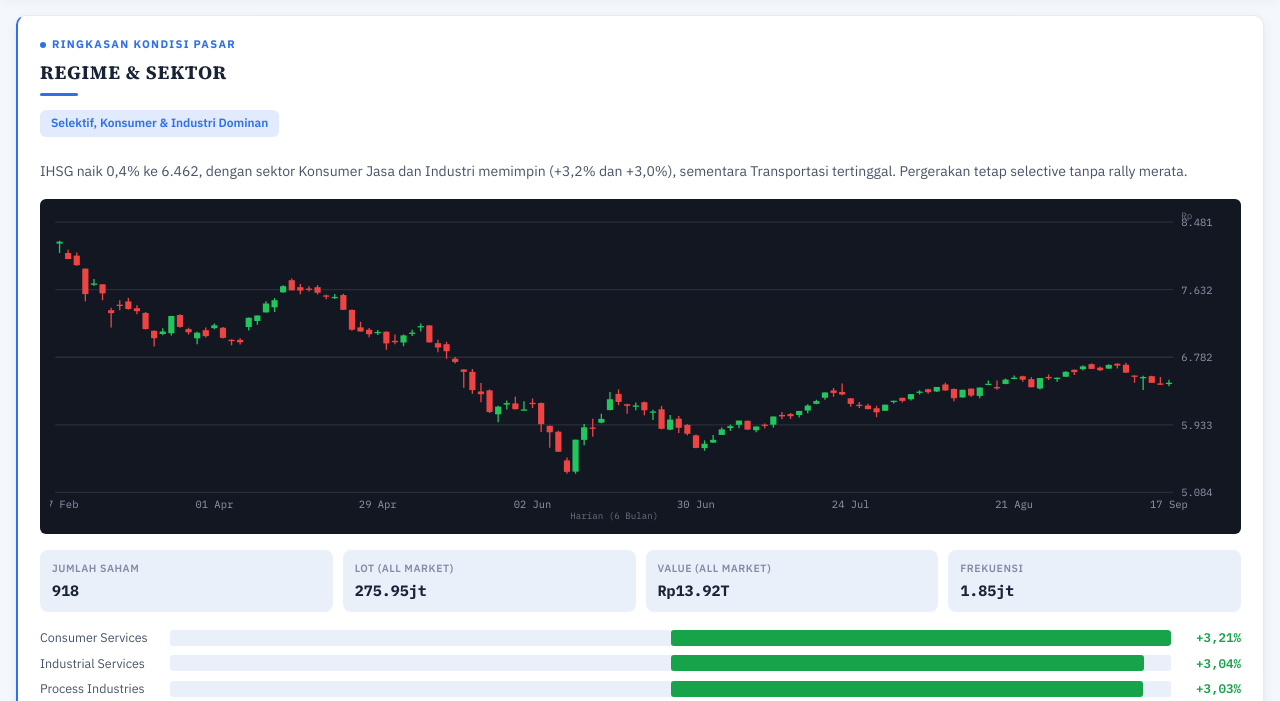
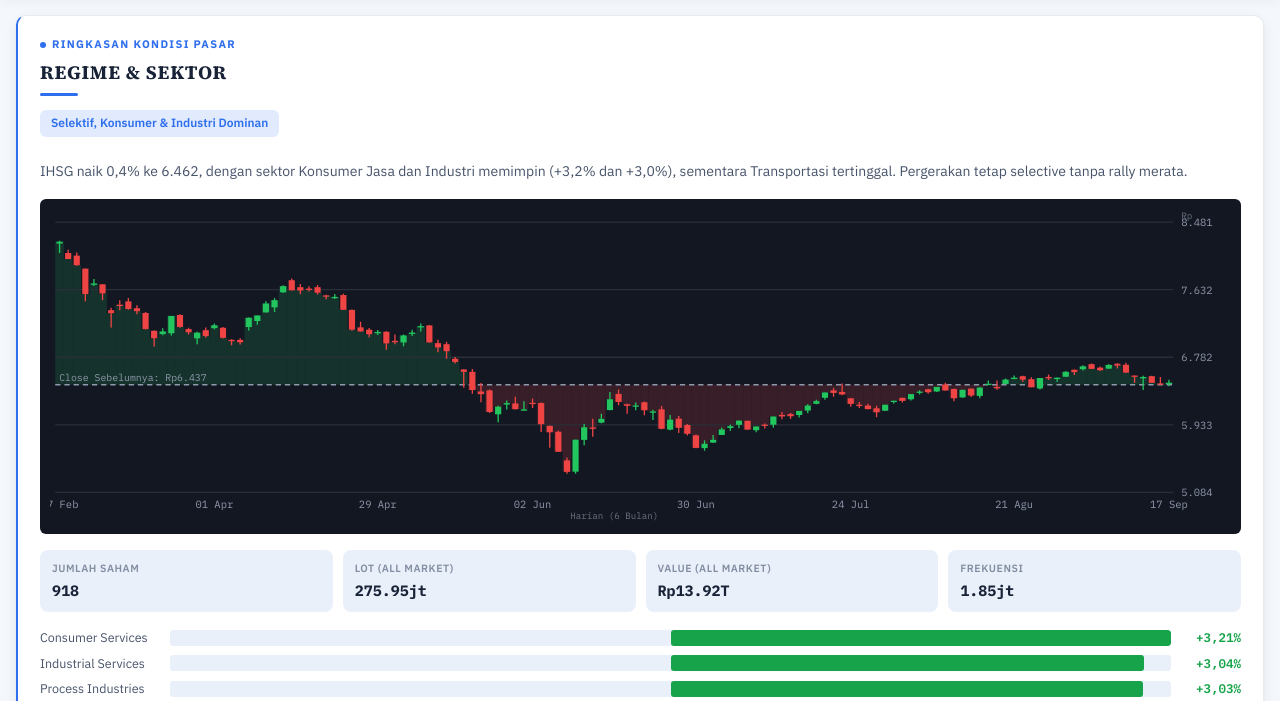
Before and after one commit to fakihatuabdi/IDX-i-Screener, a website: page docs/index.html in a window 1280 px wide. Shown: the part 92-793 px from the top of the page. Drawn offline with Linux system fonts and the light colour scheme.

Commit message:
﻿Grafik IHSG: tambah garis baseline dari close hari sebelumnya + area merah/hijau
docs/index.html (renderCandles): parameter baru opsional `baseline` - saat diisi, gambar garis putus-putus horizontal di harga close sesi sebelumnya (real, dari ihsg.prev_close) plus area tipis per hari antara harga close hari itu dan baseline tsb - hijau kalau close hari itu di atas baseline, merah kalau di bawah. Dipasang khusus di grafik IHSG (renderSummary), bukan di kartu saham individual (overlay lain tidak berubah).

```diff
--- a/docs/index.html
+++ b/docs/index.html
@@ -365,7 +365,7 @@ footer .mono{font-size:11px;}
   // tiap hari): black background, green/red candles, gridlines with price labels on the
   // Y-axis and date labels on the X-axis. Volume bars are colored by that day's direction
   // too, but in a different hue family (cyan/amber) so they're never confused with candles.
-  function renderCandles(candles,w,h,overlays,caption){
+  function renderCandles(candles,w,h,overlays,caption,baseline){
     if(!candles||!candles.length) return "";
     caption=caption||"Harian";
     w=w||320; h=h||230; overlays=(overlays||[]).filter(function(o){return o.series&&o.series.length;});
@@ -377,6 +377,7 @@ footer .mono{font-size:11px;}
     var n=candles.length, slot=(w-mLeft-mRight)/n, bodyW=Math.max(2,slot*0.72);
     var overlayVals=[]; overlays.forEach(function(o){ o.series.forEach(function(v){ if(v!=null) overlayVals.push(v); }); });
     var priceVals=candles.map(function(c){return c.l;}).concat(candles.map(function(c){return c.h;})).concat(overlayVals);
+    if (baseline!=null) priceVals.push(baseline);
     var lo=Math.min.apply(null,priceVals), hi=Math.max.apply(null,priceVals);
     var range=(hi-lo)||1, pad=range*0.08; lo-=pad; hi+=pad; range=hi-lo;
     function y(v){ return mTop+priceH*(1-(v-lo)/range); }
@@ -446,9 +447,26 @@ footer .mono{font-size:11px;}
       return paths+label;
     }).join("");
 
+    // Baseline area (IHSG chart only, via the optional `baseline` arg - the previous trading
+    // day's real close): a light red/green fill per day between that day's close and the
+    // baseline, so it's visible at a glance whether each day sits above (green, gained vs the
+    // reference close) or below (red, lost vs it) - not the same thing as a candle's own
+    // body color, which reflects that day's OWN open-to-close direction instead.
+    var baselineArea="";
+    if (baseline!=null){
+      var by=y(baseline);
+      baselineArea=candles.map(function(c,i){
+        var xx=x(i), cy=y(c.c), up=c.c>=baseline;
+        var top=Math.min(cy,by), areaH=Math.max(0.5,Math.abs(cy-by));
+        return '<rect x="'+(xx-slot/2)+'" y="'+top+'" width="'+slot+'" height="'+areaH+'" fill="'+(up?"#22c55e":"#ef4444")+'" opacity="0.16"/>';
+      }).join("");
+      baselineArea+='<line x1="'+mLeft+'" y1="'+by+'" x2="'+(w-mRight)+'" y2="'+by+'" stroke="#9199ad" stroke-width="1" stroke-dasharray="4,3"/>'
+        + '<text x="'+(mLeft+3)+'" y="'+(by-3)+'" fill="#9199ad" font-size="7.5" font-family="IBM Plex Mono, monospace">Close Sebelumnya: Rp'+esc(fmtAxisPrice(baseline))+'</text>';
+    }
+
     return '<div class="mini-chart-wrap"><svg viewBox="0 0 '+w+' '+h+'" preserveAspectRatio="none">'
       + '<rect x="0" y="0" width="'+w+'" height="'+h+'" fill="#131722"/>'
-      + grid + bars + volBars + overlayLines + yLabels + xLabels + xCaption
+      + baselineArea + grid + bars + volBars + overlayLines + yLabels + xLabels + xCaption
       + '</svg></div>';
   }
 
@@ -493,7 +511,7 @@ footer .mono{font-size:11px;}
   function renderSummary(d){
     document.getElementById("regimeBadge").textContent=d.market_summary.regime;
     document.getElementById("marketSummaryText").textContent=d.market_summary.summary;
-    document.getElementById("ihsgChartWrap").innerHTML=renderCandles(d.ihsg.candles,900,240,null,"Harian (6 Bulan)");
+    document.getElementById("ihsgChartWrap").innerHTML=renderCandles(d.ihsg.candles,900,240,null,"Harian (6 Bulan)",d.ihsg.prev_close);
     var ms=d.ihsg.market_stats;
     if (ms){
       var cells=[
```
